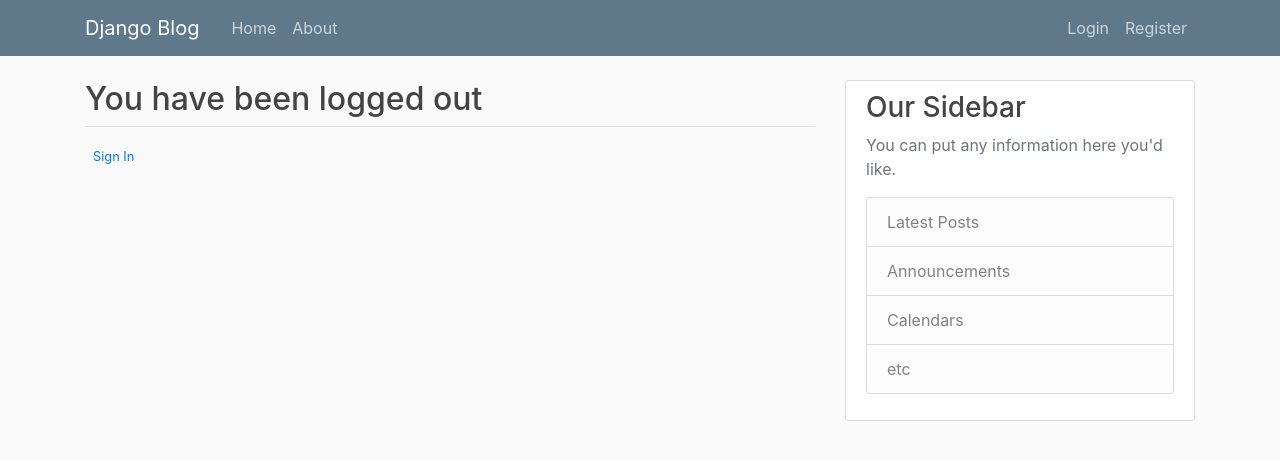
After one commit to sabal202/django_intro, a Django app: page /logout/ in a window 1280 px wide. The commit adds this page. Shown: the top 460 px of the page. Run offline with Django 3.2, Linux system fonts and the light colour scheme; some libraries are stand-ins or nearby versions.

Commit message:
added login

```diff
--- a/blog/templates/blog/base.html
+++ b/blog/templates/blog/base.html
@@ -33,8 +33,13 @@
                 </div>
                 <!-- Navbar Right Side -->
                 <div class="navbar-nav">
-                    <a class="nav-item nav-link" href="{% url 'login' %}">Login</a>
-                    <a class="nav-item nav-link" href="{% url 'register' %}">Register</a>
+                    {% if user.is_authenticated %}
+                        <a class="nav-item nav-link" href="{% url 'logout' %}">Logout</a>
+                        <a class="nav-item nav-link" href="{% url 'profile' %}">Profile</a>
+                    {% else %}
+                        <a class="nav-item nav-link" href="{% url 'login' %}">Login</a>
+                        <a class="nav-item nav-link" href="{% url 'register' %}">Register</a>
+                    {% endif %}
                 </div>
             </div>
         </div>
--- a/django_intro/settings.py
+++ b/django_intro/settings.py
@@ -124,3 +124,7 @@ USE_TZ = True
 STATIC_URL = '/static/'
 
 CRISPY_TEMPLATE_PACK = 'bootstrap4'
+
+LOGIN_REDIRECT_URL = 'blog-home'
+
+LOGIN_URL = 'login'
--- a/django_intro/urls.py
+++ b/django_intro/urls.py
@@ -14,13 +14,16 @@ Including another URLconf
     2. Add a URL to urlpatterns:  path('blog/', include('blog.urls'))
 """
 from django.contrib import admin
+from django.contrib.auth import views as auth_views
 from django.urls import path, include
+
 from users import views as user_views
-
 
 urlpatterns = [
     path('admin/', admin.site.urls),
+    path('profile/', user_views.profile, name='profile'),
     path('register/', user_views.register, name='register'),
-    path('login/', user_views.login, name='login'),
+    path('login/', auth_views.LoginView.as_view(template_name='users/login.html'), name='login'),
+    path('logout/', auth_views.LogoutView.as_view(template_name='users/logout.html'), name='logout'),
     path('', include('blog.urls')),
 ]
--- /dev/null
+++ b/users/templates/users/logout.html
@@ -0,0 +1,10 @@
+{% extends "blog/base.html" %}
+
+{% block content %}
+    <h2>You have been logged out</h2>
+    <div class="border-top pt-3">
+        <small class="text-muted">
+            <a class="ml-2" href="{% url 'login' %}">Sign In</a>
+        </small>
+    </div>
+{% endblock content %}
--- /dev/null
+++ b/users/templates/users/profile.html
@@ -0,0 +1,5 @@
+{% extends "blog/base.html" %}
+{% load crispy_forms_tags %}
+{% block content %}
+    <h1>{{ user.username }}</h1>
+{% endblock content %}
```
Also changed, not shown: users/views.py (+11 -4 lines), db.sqlite3.
